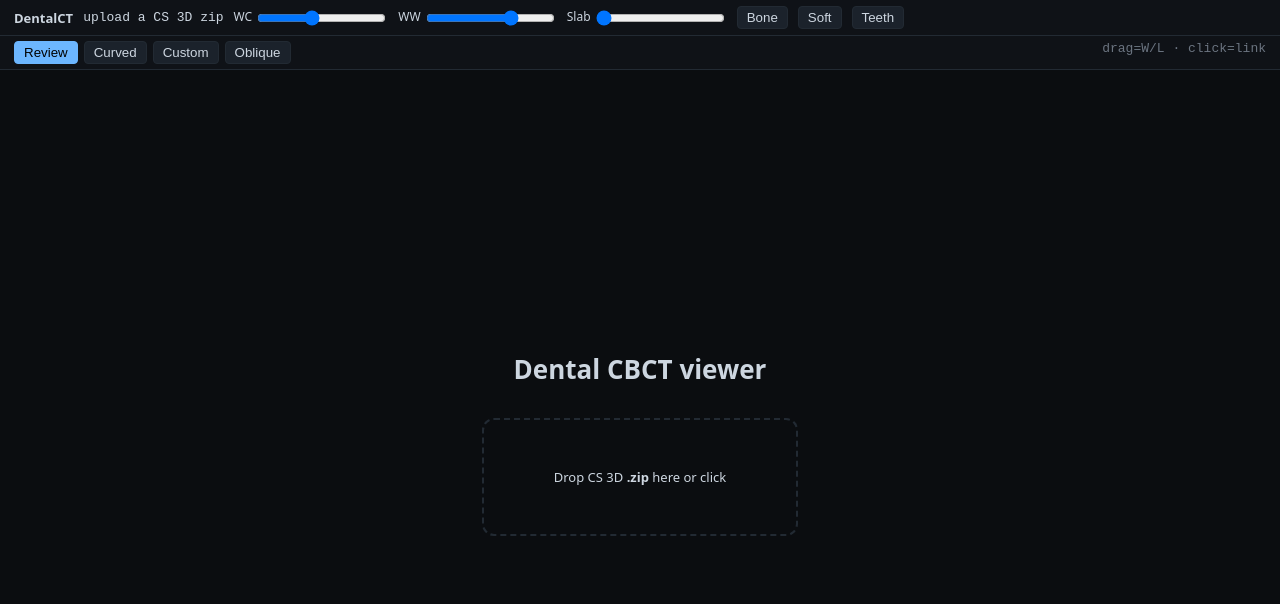
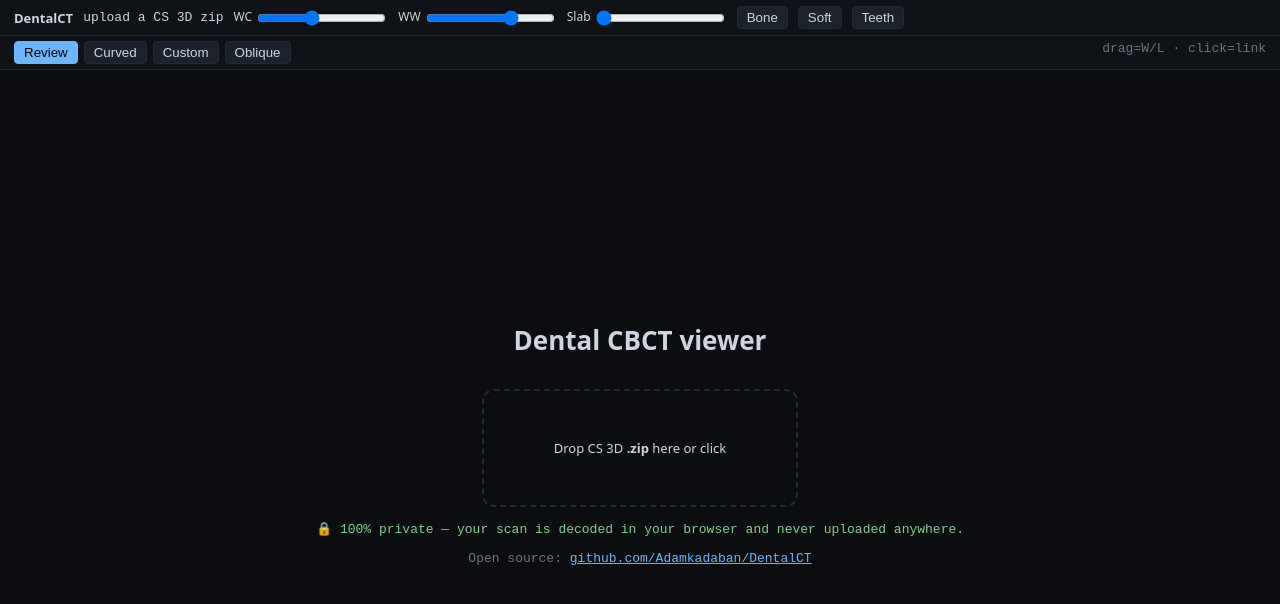
Before and after one commit to Adamkadaban/DentalCT, a website with bundled scripts: page web/index.html in a window 1280 px wide. Built offline with nearby package versions, Linux system fonts and the light colour scheme.

Commit message:
feat(web): privacy notice + source link on upload screen

```diff
--- a/web/index.html
+++ b/web/index.html
@@ -28,7 +28,9 @@ button.on{background:var(--accent);color:#000;border-color:var(--accent)}
   <button class="tab" data-tab="custom">Custom</button><button class="tab" data-tab="oblique">Oblique</button>
   <span class="mono" id="note">drag=W/L · click=link</span>
 </div>
-<div id="drop"><h1>Dental CBCT viewer</h1><div class="z">Drop CS 3D <b>.zip</b> here or click<input id="file" type="file" accept=".zip" hidden></div><div id="bar2"><i></i></div></div>
+<div id="drop"><h1>Dental CBCT viewer</h1><div class="z">Drop CS 3D <b>.zip</b> here or click<input id="file" type="file" accept=".zip" hidden></div><div id="bar2"><i></i></div>
+  <p class="mono" style="color:#7fd18a;text-align:center;margin:0">🔒 100% private — your scan is decoded in your browser and never uploaded anywhere.</p>
+  <p class="mono" style="color:#6b7480;text-align:center;margin:0">Open source: <a href="https://github.com/Adamkadaban/DentalCT" style="color:var(--accent)">github.com/Adamkadaban/DentalCT</a></p></div>
 <div id="pano" style="display:none;flex:1;text-align:center;background:#000;overflow:auto"><canvas id="pc" style="max-width:98%;margin-top:8px"></canvas></div>
 <div id="custom" style="display:none;flex:1;background:#000;flex-direction:column;align-items:center;overflow:auto">
   <canvas id="cp" style="width:62%;max-height:38vh;margin-top:6px"></canvas>
```
